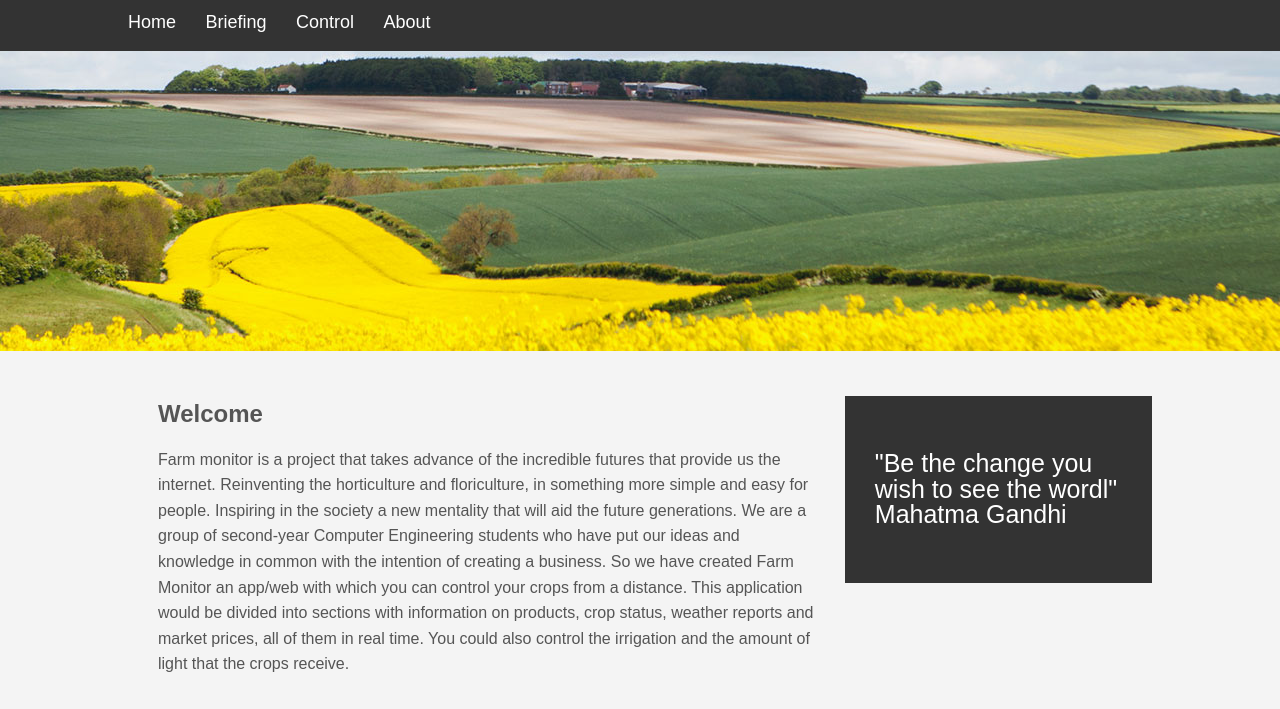
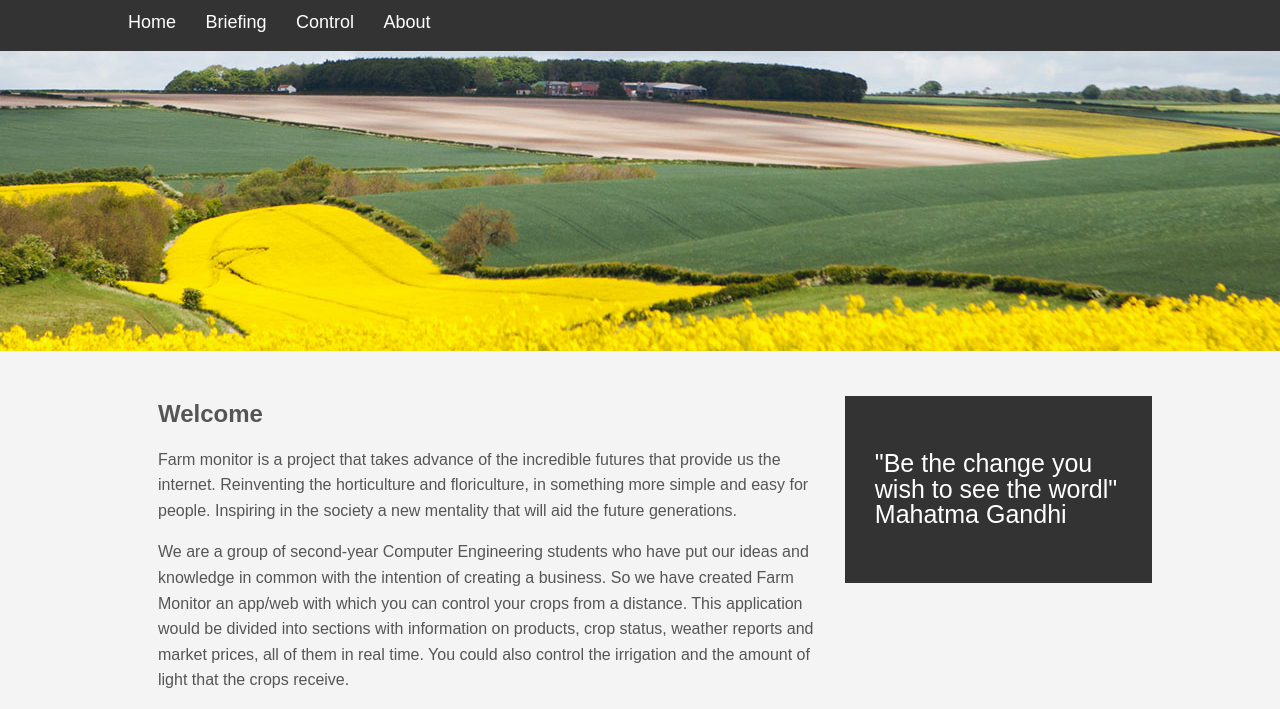
Before and after one commit to danieljim99/FarmMonitor, a plain HTML site: page index.html in a window 1280 px wide. Shown: the part 99-808 px from the top of the page. Drawn offline with Linux system fonts and the light colour scheme.

Commit message:
Update index.html

```diff
--- a/index.html
+++ b/index.html
@@ -1,3 +1,4 @@
+
 <!DOCTYPE html>
 <html>
 	<head>
@@ -37,8 +38,9 @@
 			<h1>Welcome</h1>
 			<p>
 			Farm monitor is a project that takes advance of the incredible futures that provide us the internet. Reinventing the horticulture and floriculture, in something more simple and easy for people.
-Inspiring in the society a new mentality that will aid the future generations.
-We are a group of second-year Computer Engineering students who have put our ideas and knowledge in common with the intention of creating a business. So we have created Farm Monitor an app/web with which you can control your crops from a distance. This application would be divided into sections with information on products, crop status, weather reports and market prices, all of them in real time. You could also control the irrigation and the amount of light that the crops receive.
+				Inspiring in the society a new mentality that will aid the future generations.</p>
+			<p>
+			We are a group of second-year Computer Engineering students who have put our ideas and knowledge in common with the intention of creating a business. So we have created Farm Monitor an app/web with which you can control your crops from a distance. This application would be divided into sections with information on products, crop status, weather reports and market prices, all of them in real time. You could also control the irrigation and the amount of light that the crops receive.
 			</p>
 		</section>
 		<aside id="sidebar">
```
